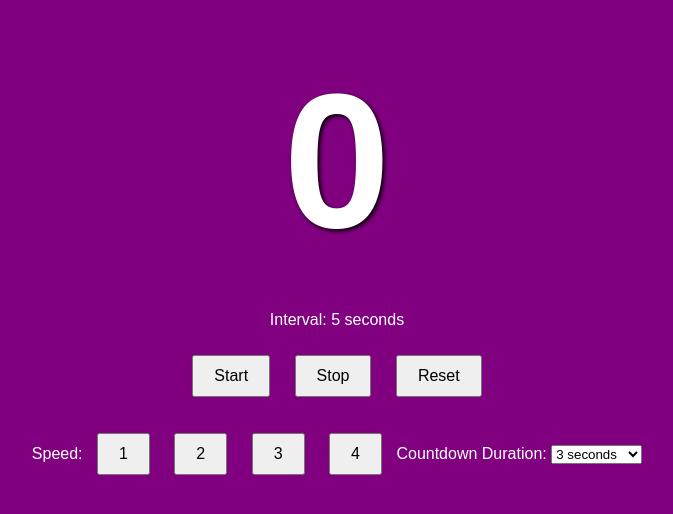
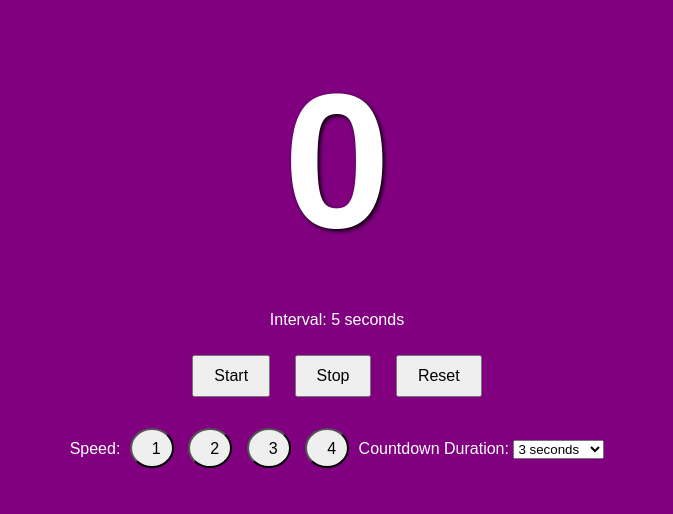
Before and after one commit to problemadder/MaxRep, a plain HTML site: page index.html in a window 1280 px wide. Shown: the whole page, without its empty margins (303-976 px from the left). Drawn offline with Linux system fonts and the light colour scheme.

Commit message:
Update style.css

```diff
--- a/style.css
+++ b/style.css
@@ -35,3 +35,15 @@ input[type=range] {
     max-width: 100%; /* To ensure it fits within the container */
     margin: auto; /* Centers the image horizontally */
 }
+.speedButton {
+    border-radius: 50%; /* Makes the buttons round */
+    width: 40px; /* Set the width */
+    height: 40px; /* Set the height */
+    margin: 5px;
+    cursor: pointer;
+}
+
+.speedButton.selected {
+    background-color: #4CAF50; /* Highlight color for selected button */
+    color: white;
+}
```
